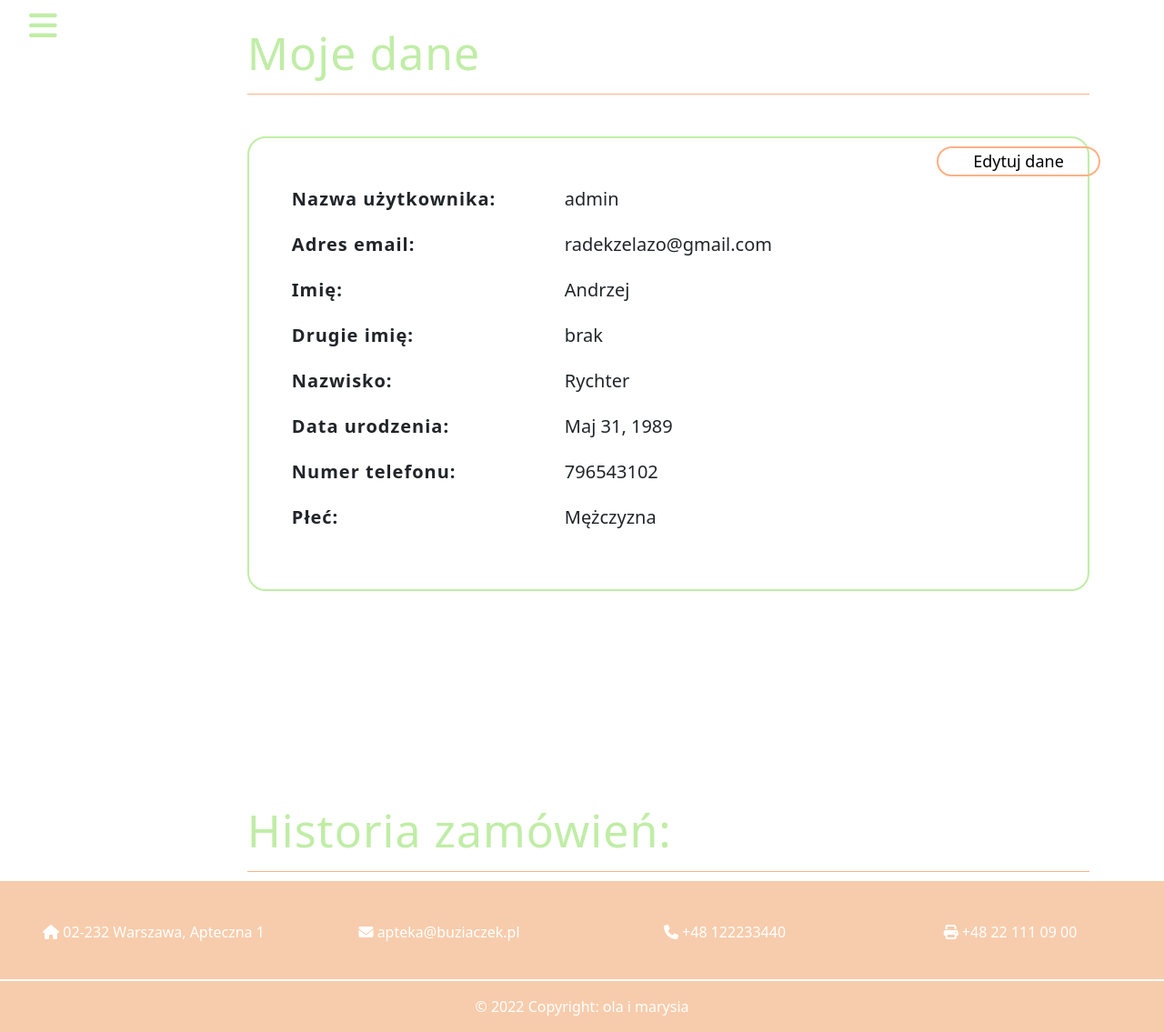
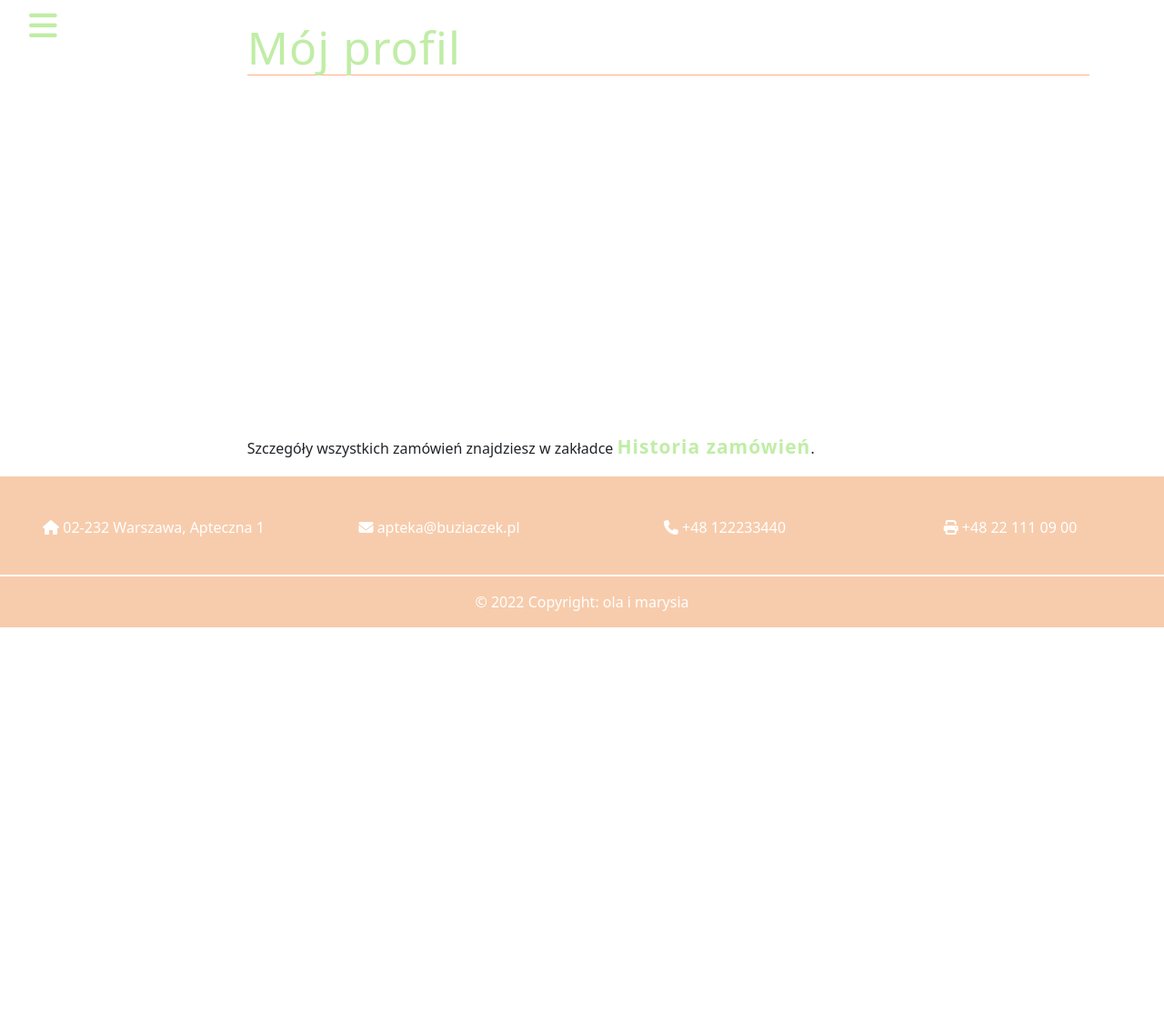
Before and after one commit to rzelazo/OnlinePharmacy, a Django app: page /user/ in a window 1280 px wide. Shown: the part 140-1275 px from the top of the page at 91% size. After the commit the page ends 830 px from the top, so only its background shows below. Run offline with Django 3.2, Linux system fonts and the light colour scheme; a user stored in the database is signed in; data comes from the database, SQL or seed files in the repository; some libraries are stand-ins or nearby versions.

Commit message:
idę kąpu .

```diff
--- a/templates/core/user.html
+++ b/templates/core/user.html
@@ -162,6 +162,20 @@
     background-color: #FFB085 !important;
     color: white !important;
   }
+
+  #hello{
+    margin-left: 17%;
+    margin-top: 2%;
+    min-height: 500px;
+    position: relative;
+  }
+
+  #head{
+    letter-spacing: 1px;
+    color: #C0EDA6;
+    font-size: 50px;
+    border-bottom: 1px solid #FFB085;
+  }
   #table{
     margin-left: 5%;
   }
@@ -220,7 +234,9 @@
     <i class="fas fa-times" id="close"></i>
   </label>
   <div class="sidenav" id="pls">
+    <div id="first-page" onclick="first()">
       <header>Mój profil</header>
+    </div>
 
     <ul>
       <li class="list" id="md"><a class="active"><i class="fa-regular fa-user"></i>
@@ -235,7 +251,29 @@
 
 <div class="content" style="position: relative;">
 
-  <div id="mydata" class="data" style="margin-left: 17%;  margin-bottom:5%; height: 800px" >
+  <div id="hello">
+    <h1 id="head">Mój profil</h1>
+    {% for order in orders %}
+    {% if order.get_status_display == 'Oczekiwanie na zapłatę'%}
+    <label style="margin-top: 1%; font-size: 20px">Twoje zamówienie o numerze #{{order.id}}</label>
+    <label style="font-size: 20px; color: #ffc829"> oczekuje na zapłatę</label><label style="font-size: 20px">! </label>
+    <br>
+    {% elif order.get_status_display == 'W realizacji'%}
+    <label style="margin-top: 1%; font-size: 20px">Twoje zamówienie o numerze #{{order.id}}</label>
+    <label style="font-size: 20px; color: #1d1daa"> przyjęto do realizacji</label><label style="font-size: 20px">! </label>
+    <br>
+    {% elif order.get_status_display == 'Wysłano'%}
+    <label style="margin-top: 1%; font-size: 20px">Twoje zamówienie o numerze #{{order.id}} jest już w drodze!</label>
+    <br>
+    {% endif %}
+    {% endfor %}
+    <div style="position:absolute; bottom: 3%">
+      <label style="font-size: 16px;">Szczegóły wszystkich zamówień znajdziesz w zakładce </label>
+      <label style="font-size: 21px; font-weight: bold; color: #C0EDA6; letter-spacing: 1px">Historia zamówień</label><label>.</label>
+    </div>
+  </div>
+
+  <div id="mydata" class="data" style="margin-left: 17%;  margin-bottom:5%; height: 800px; display: none" >
     <h1 style="margin-top: 3%; letter-spacing: 1px; font-size: 50px; color: #C0EDA6;
             padding: 0 0 15px 0; border-bottom: 1px solid #FFB085;">Moje dane</h1>
 
@@ -270,7 +308,7 @@
           <td id="infdata">{{ customer.second_name }}</td></tr>
         {% else %}
         <tr id="info">
-        <td style="font-weight: bold; letter-spacing: 1px">Drugie imię:</td>
+          <td style="font-weight: bold; letter-spacing: 1px">Drugie imię:</label>
           <td id="infdata">brak</td></tr>
         {% endif %}
         <tr id="info">
@@ -306,9 +344,9 @@
     </div>
   </div>
 
-  <div id="history" class="data" style="margin-left: 17%">
+  <div id="history" class="data" style="margin-left: 17%; display: none">
     <h1 style="margin-top: 3%; letter-spacing: 1px; font-size: 50px; color: #C0EDA6;
-            padding: 0 0 15px 0; border-bottom: 1px solid #FFB085">Historia zamówień:</h1>
+            padding: 0 0 15px 0; border-bottom: 1px solid #FFB085">Historia zamówień</h1>
     {% for order in orders %}
     <table class="data-table">
 
@@ -326,7 +364,7 @@
       <br>
       {% if order.get_status_display == 'Oczekiwanie na zapłatę' %}
       <label style="font-weight: bold; font-size: 18px; letter-spacing: 1px">Status: </label>
-        <label style="margin-left: 2%; color: #ffd700">{{order.get_status_display}}!</label>
+      <label style="margin-left: 2%; color: #ffc829">{{order.get_status_display}}!</label>
 
 
       {% elif order.get_status_display == 'Zrealizowano'%}
@@ -381,6 +419,7 @@
         <td>
           {{ order_item.n_pieces }}
         </td>
+
       </tr>
       {% endfor %}
       <tr style="font-size: large">
@@ -397,6 +436,7 @@
 
 <script>
 
+
   let list = document.querySelectorAll('.list');
   for(let i=0; i<list.length; i++){
     list[i].onclick=function (){
@@ -410,21 +450,24 @@
         document.querySelector('#his').style.fontWeight='normal';
         document.querySelector('#history').style.display = "none";
         document.querySelector('#mydata').style.display = "block";
+        document.querySelector('#hello').style.display = "none";
       } else if (list[i] === document.querySelector('#his')) {
         document.querySelector('#his').style.fontWeight='bold';
         document.querySelector('#md').style.fontWeight='normal';
         document.querySelector("#mydata").style.display = "none";
         document.querySelector('#history').style.display = "block";
+        document.querySelector('#hello').style.display = "none";
       }
     }
 
   }
 
-  function all(){
-    document.querySelector('#mydata').style.display="block";
-    document.querySelector('#history').style.display="block";
-    document.querySelector('#md').style.fontWeight="normal";
-    document.querySelector('#his').style.fontWeight="normal";
+  function first(){
+    document.querySelector('#his').style.fontWeight='normal';
+    document.querySelector('#md').style.fontWeight='normal';
+    document.querySelector('#hello').style.display="block";
+    document.querySelector('#mydata').style.display="none";
+    document.querySelector('#history').style.display="none";
   }
 
   function update(){
@@ -447,25 +490,34 @@
     });
   }
 
+  function getOffset(el) {
+    const rect = el.getBoundingClientRect();
+    return {
+      top: rect.top + window.scrollY
+    };
+  }
 
   window.onwheel = e => {
-    if(e.deltaY >= 1){
+    if (e.deltaY >= 138) {
       // Scrolling Down with mouse
 
       document.querySelector('.sidenav').style.top = '0';
       document.querySelector('#open').style.top = '7px';
       document.querySelector('#close').style.top = '17px';
-    } else if (e.deltaY < 1){
+    } else if (e.deltaY < 138) {
       // Scrolling Up with mouse
-
-      document.querySelector('.sidenav').style.top='138px';
+      if (getOffset(document.querySelector('.sidenav')).top < '138'){
+        document.querySelector('.sidenav').style.top = '138px';
         document.querySelector('#open').style.top = '145px';
         document.querySelector('#close').style.top = '155px';
-
+      }
+      else{
+        document.querySelector('.sidenav').style.top = '0';
+        document.querySelector('#open').style.top = '7px';
+        document.querySelector('#close').style.top = '17px';
       }
     }
-
-
+  }
 
 </script>
 
```
Lines whose indentation alone changed are shown as unchanged.
